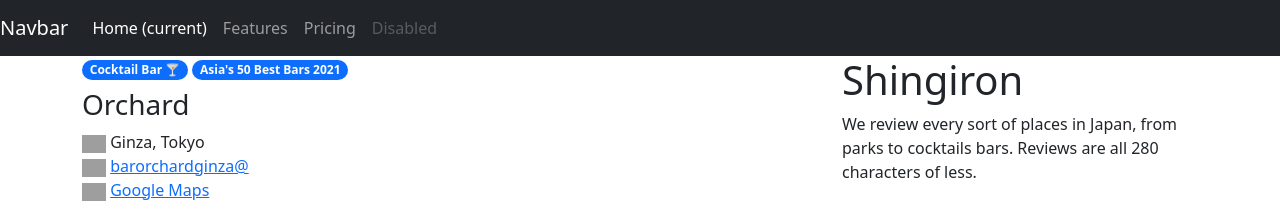
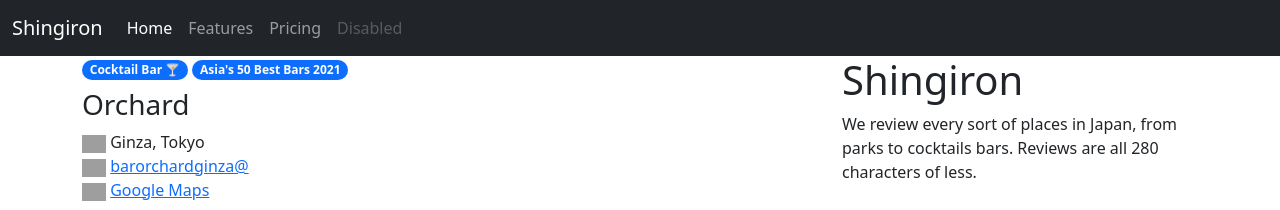
Before and after one commit to alessandrosp/shingiron, a Jekyll site: the page built from docs/index.html, in a window 1280 px wide. Shown: the top 210 px of the page. Built offline with Jekyll 4.4.1, drawn with Linux system fonts in a browser that asks for light colours; nearby versions of some CDN libraries; comment, search, counter and statistics services are not loaded; grey boxes are pictures that could not be loaded.

Commit message:
Update default.html

```diff
--- a/docs/_layouts/default.html
+++ b/docs/_layouts/default.html
@@ -10,16 +10,18 @@
   </head>
   <body>
     <nav class="navbar navbar-expand-lg navbar-dark bg-dark">
-      <a class="navbar-brand" href="#">Navbar</a>
-      <button class="navbar-toggler" type="button" data-toggle="collapse" data-target="#navbarNavAltMarkup" aria-controls="navbarNavAltMarkup" aria-expanded="false" aria-label="Toggle navigation">
-        <span class="navbar-toggler-icon"></span>
-      </button>
-      <div class="collapse navbar-collapse" id="navbarNavAltMarkup">
-        <div class="navbar-nav">
-          <a class="nav-item nav-link active" href="#">Home <span class="sr-only">(current)</span></a>
-          <a class="nav-item nav-link" href="#">Features</a>
-          <a class="nav-item nav-link" href="#">Pricing</a>
-          <a class="nav-item nav-link disabled" href="#">Disabled</a>
+      <div class="container-fluid">
+        <a class="navbar-brand" href="#">Shingiron</a>
+        <button class="navbar-toggler" type="button" data-bs-toggle="collapse" data-bs-target="#navbarNavAltMarkup" aria-controls="navbarNavAltMarkup" aria-expanded="false" aria-label="Toggle navigation">
+          <span class="navbar-toggler-icon"></span>
+        </button>
+        <div class="collapse navbar-collapse" id="navbarNavAltMarkup">
+          <div class="navbar-nav">
+            <a class="nav-link active" aria-current="page" href="#">Home</a>
+            <a class="nav-link" href="#">Features</a>
+            <a class="nav-link" href="#">Pricing</a>
+            <a class="nav-link disabled" href="#" tabindex="-1" aria-disabled="true">Disabled</a>
+          </div>
         </div>
       </div>
     </nav>
```
